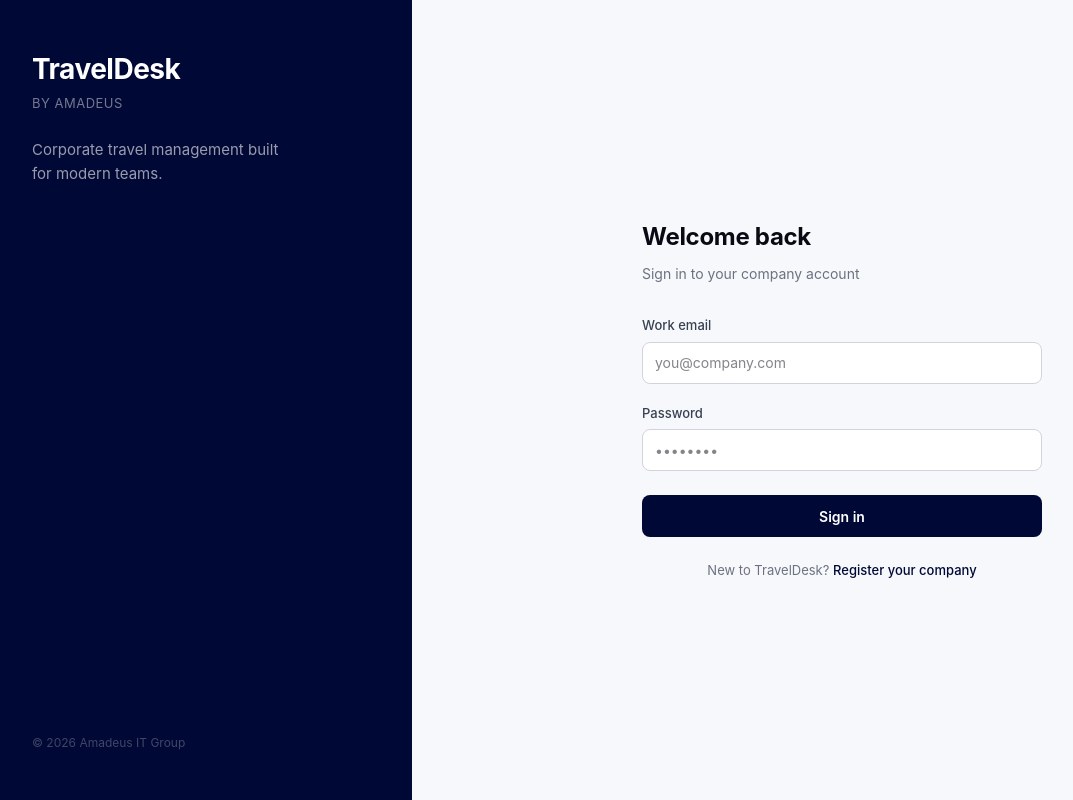
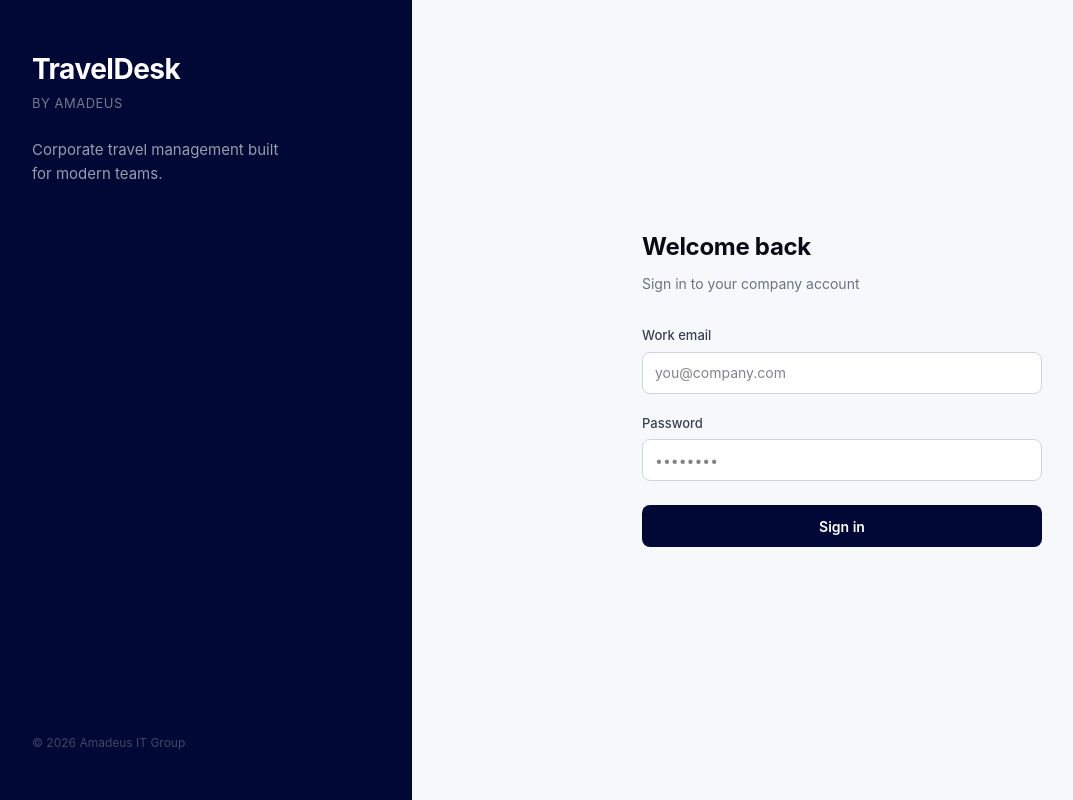
Before and after one commit to Godssidekick1/Corporate-Booking-Tool, a Next.js app: page /login in a window 1280 px wide. Shown: the whole page, without its empty margins (8-1081 px from the left). Built offline with nearby package versions, Linux system fonts and the light colour scheme.

Commit message:
after deployment push

```diff
--- a/app/login/page.tsx
+++ b/app/login/page.tsx
@@ -101,8 +101,6 @@
           </form>
 
           <p style={styles.footer}>
-            New to TravelDesk?{' '}
-            <Link href="/register" style={styles.link}>Register your company</Link>
           </p>
         </div>
       </div>
```
